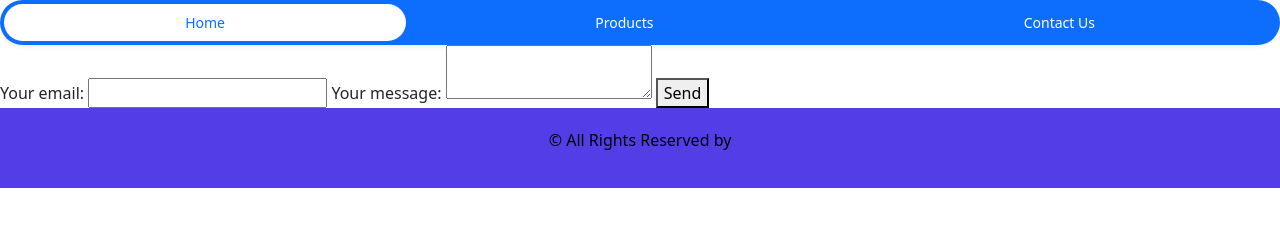
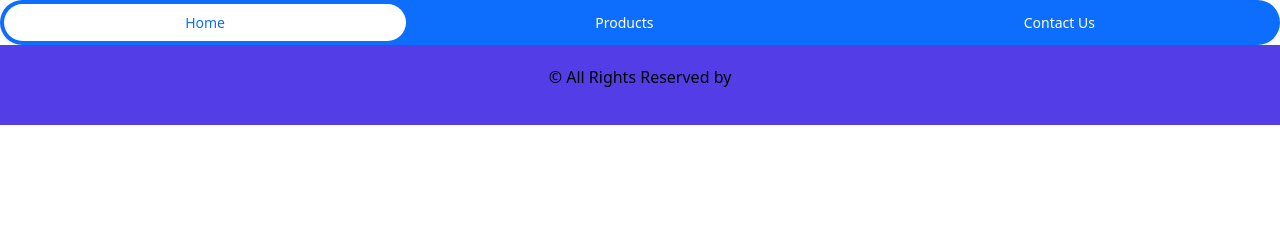
Before and after one commit to 0731520994/E-commerceWebsite, a plain HTML site: page html/contactUs.html in a window 1280 px wide. Drawn offline with nearby package versions, Linux system fonts and the light colour scheme; files that its build step writes are made by us from their sources; files whose address does not match are found by name.

Commit message:
ayncinci

```diff
--- a/html/contactUs.html
+++ b/html/contactUs.html
@@ -24,22 +24,6 @@
       </ul>
 
 
-      <form
-      action="https://formspree.io/f/mrgvvvlp"
-      method="POST"
-    >
-      <label>
-        Your email:
-        <input type="email" name="email">
-      </label>
-      <label>
-        Your message:
-        <textarea name="message"></textarea>
-      </label>
-      <!-- your other form fields go here -->
-      <button type="submit">Send</button>
-    </form>
-
 
 
 
--- a/script/code.js
+++ b/script/code.js
@@ -0,0 +1,12 @@
+let product =[
+    {
+        id: '',
+        name: '',
+
+    },
+
+    {
+        id: 2
+
+    }
+]
```
